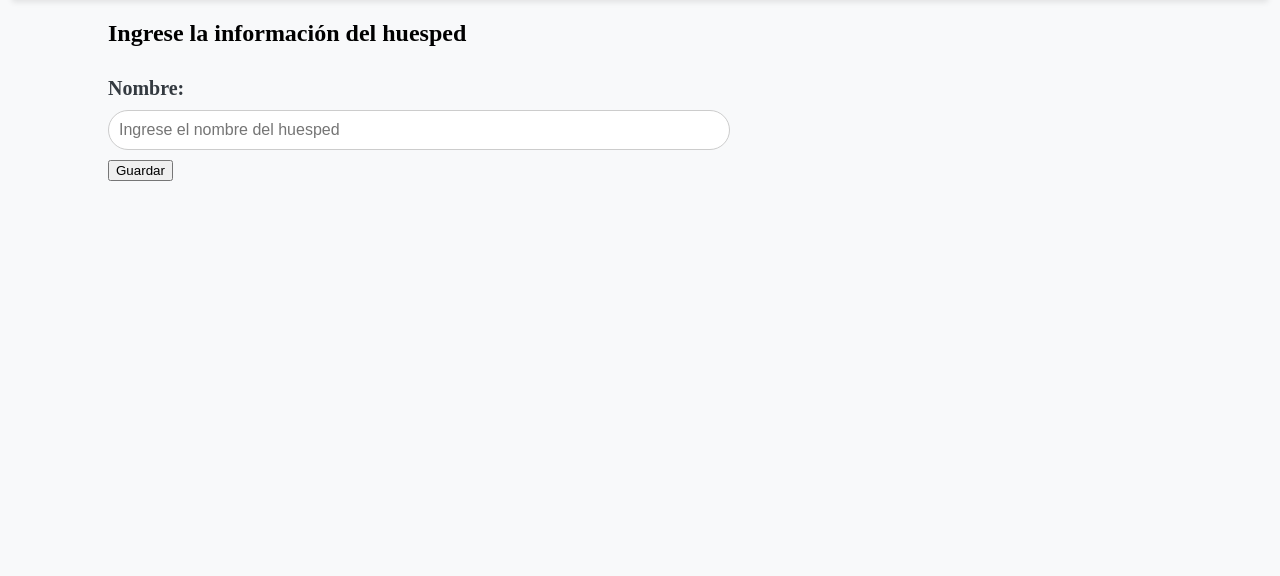
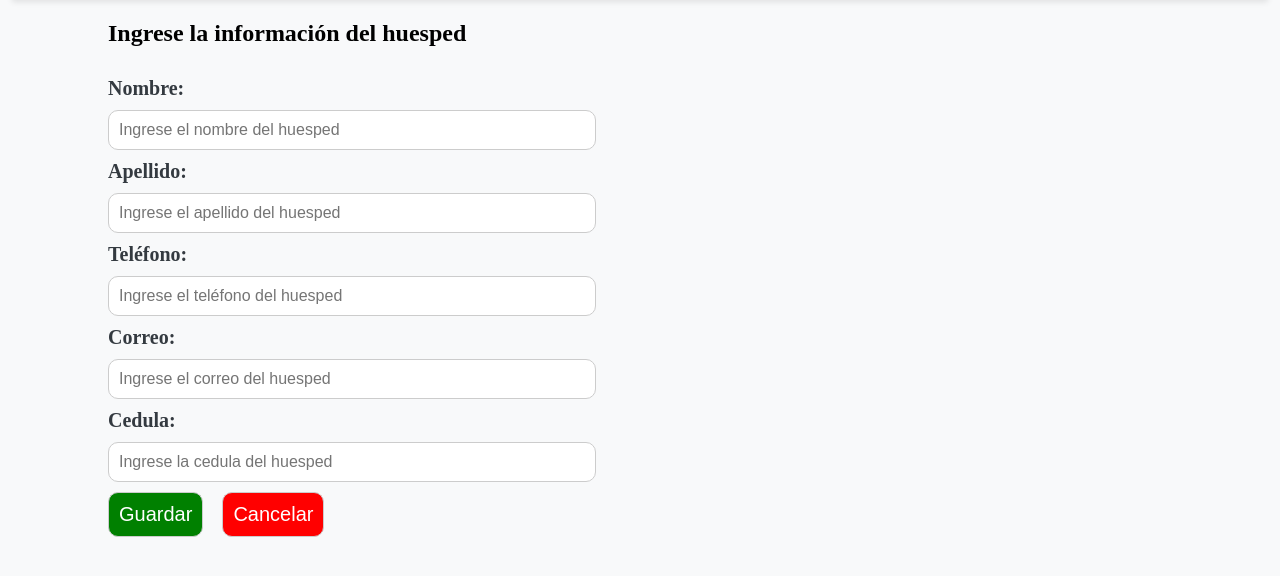
Before and after one commit to Alejandro-Leon24/Sistema-de-Reserva-de-hotel, a PHP site: page /Modulos/Huesped/Registrar-Huesped.html in a window 1280 px wide. Shown: the part 184-760 px from the top of the page. Run offline with PHP 8.4, Linux system fonts and the light colour scheme.

Commit message:
mejora visual para el formulario

```diff
--- a/Reserva de hotel/CSS/Styles.css
+++ b/Reserva de hotel/CSS/Styles.css
@@ -61,6 +61,9 @@ nav {
   color: #343a40;
   font-weight: bold;
   white-space: nowrap;
+}
+.menu a:active{
+  transform: scale(0.95); /* Efecto de presionar el botón */
 }
 
 .menu ul li:hover {
@@ -152,12 +155,37 @@ nav {
 }
 /* Botones gigantes en el lobby Fin */
 
+/* Estilo general para todos los botones */
+button{
+  padding: 10px;
+  justify-content: center;
+  border: 1px solid #ccc; /* Cambia el borde a gris */
+  border-radius: 10px; /* Cambia el borde a redondeado */
+  font-size: 20px;
+  cursor: pointer;
+  transition: transform 0.2s; /* Efecto de animación al hacer hover */
+}
+button:active{
+  transform: scale(0.95); /* Efecto de presionar el botón */
+}
+button:hover{
+  scale:1.05;
+}
+
+img{
+  opacity: 0.5;
+  width: 100%;
+}
+
+/* Estilo especifico para la clase formulario */
+
 form.formulario{
   display: flex;
   flex-direction: column;
   align-items: start;
-  width: 100%;
-  max-width: 600px;
+  max-width: none;
+  position: relative;
+  max-height: 50px;
   margin-left: 100px;
   gap: 10px;
 }
@@ -169,9 +197,29 @@ form.formulario label{
 }
 
 form.formulario input{
-  width: 100%;
+  width: 40%;
   padding: 10px; /* agrega un borde interno para que se vea mejor la letra */
   border: 1px solid #ccc; /* Cambia el borde a gris */
-  border-radius: 50px; /* Cambia el borde a redondeado */
+  border-radius: 10px; /* Cambia el borde a redondeado */
   font-size: 16px;
 }
+
+form.formulario button.Enviar{
+  color: white;
+  background-color: green;
+  margin-right: 15px;
+}
+
+form.formulario button.Enviar:hover{
+  color: white;
+  background-color: rgb(123, 183, 123);
+}
+
+form.formulario button.Cancelar{
+  color: white;
+  background-color: red;
+}
+form.formulario button.Cancelar:hover{
+  color: white;
+  background-color: rgb(246, 107, 107);
+}
--- a/Reserva de hotel/Modulos/Huesped/Registrar-Huesped.html
+++ b/Reserva de hotel/Modulos/Huesped/Registrar-Huesped.html
@@ -63,8 +63,19 @@
     <form action="/" class="formulario">
         <h2>Ingrese la información del huesped</h2>
         <label for="nombre">Nombre:</label>
-        <input type="text" id="nombre" placeholder="Ingrese el nombre del huesped">
-        <button type="submit" class="Enviar">Guardar</button>
+        <input type="text" name="nombre" id="nombre" placeholder="Ingrese el nombre del huesped">
+        <label for="apellido">Apellido:</label>
+        <input type="text" name="apellido" id="apellido" placeholder="Ingrese el apellido del huesped">
+        <label for="telefono">Teléfono:</label>
+        <input type="number" name="telefono" id="telefono" placeholder="Ingrese el teléfono del huesped">
+        <label for="correo">Correo:</label>
+        <input type="email" name="correo" id="correo" placeholder="Ingrese el correo del huesped">
+        <label for="cedula">Cedula:</label>
+        <input type="number" name="cedula" id="cedula" placeholder="Ingrese la cedula del huesped">
+        <div>
+            <button type="button" class="Enviar">Guardar</button>
+            <button type="button" class="Cancelar">Cancelar</button>
+        </div>
     </form>
 
 </body>
--- a/Reserva de hotel/index.html
+++ b/Reserva de hotel/index.html
@@ -5,7 +5,7 @@
     <link rel="stylesheet" href="CSS/Styles.css" />
 </head>
 
-<body>
+<body class="Index">
     <header>
         <h1>Reserva de hotel</h1>
     </header>
@@ -59,9 +59,7 @@
             </li>
         </ul>
     </nav>
-
-    <h2>Bienvenidos al sistema de reserva de hotel</h2>
-    <img src="Imagenes/Registrar-Huesped.jpg" alt="Registrar" width="100%"/>
+    <img src="Imagenes/Fondo-Escritorio.jpg" alt="Hotel" class="imagen" />
 
 </body>
 
```
Also changed, not shown: Reserva de hotel/Modulos/Huesped/Listar-Huesped.html (added, +11 -0 lines), Reserva de hotel/Imagenes/Fondo-Escritorio.jpg (added), Reserva de hotel/Imagenes/Registrar-Huesped.jpg (deleted).
